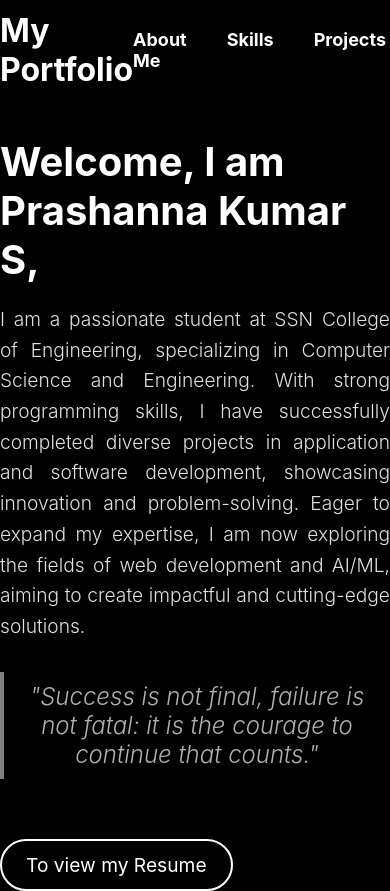
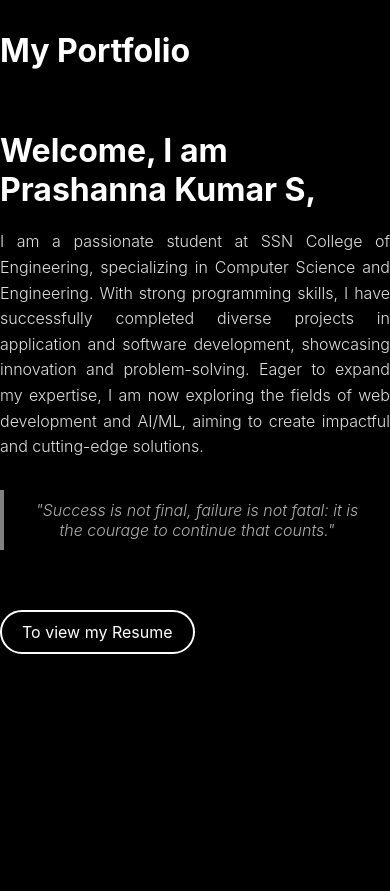
Before and after one commit to Prashanna0013/Portfolio, a React (Create React App) app: page /#/ in a window 390 px wide. After the commit the page ends 844 px from the top, so only its background shows below. Built offline with nearby package versions, Linux system fonts and the light colour scheme.

Commit message:
updated design

```diff
--- a/src/pages/styles/Homepage.css
+++ b/src/pages/styles/Homepage.css
@@ -126,3 +126,19 @@ body {
       flex-basis: 100%;
     }
   }
+
+  @media (max-width: 768px) {
+    .homepage-body h1 {
+        font-size: 2rem;
+    }
+
+    .homepage-body p,
+    .quote {
+        font-size: 1rem;
+    }
+
+    #route {
+        font-size: 1rem;
+        padding: 10px 20px;
+    }
+}
--- a/src/pages/styles/NavBar.css
+++ b/src/pages/styles/NavBar.css
@@ -40,3 +40,25 @@
 .nav-links a:hover::after {
     width: 100%;
 }
+
+@media (max-width: 768px) {
+    .nav-links {
+        flex-direction: column;
+        background-color: black;
+        position: absolute;
+        top: 100px;
+        left: 0;
+        width: 100%;
+        text-align: center;
+        display: none;
+    }
+
+    .nav-links a {
+        padding: 10px 0;
+        font-size: 20px;
+    }
+
+    .navbar.active .nav-links {
+        display: flex;
+    }
+}
```
